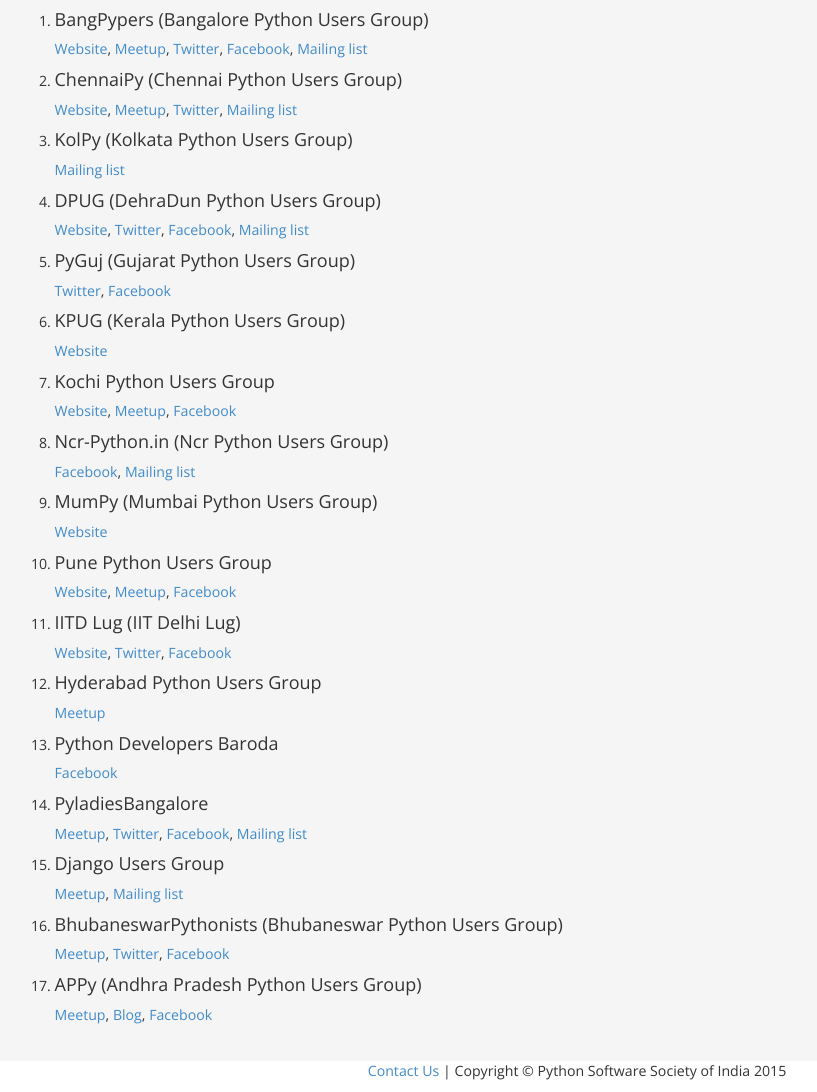
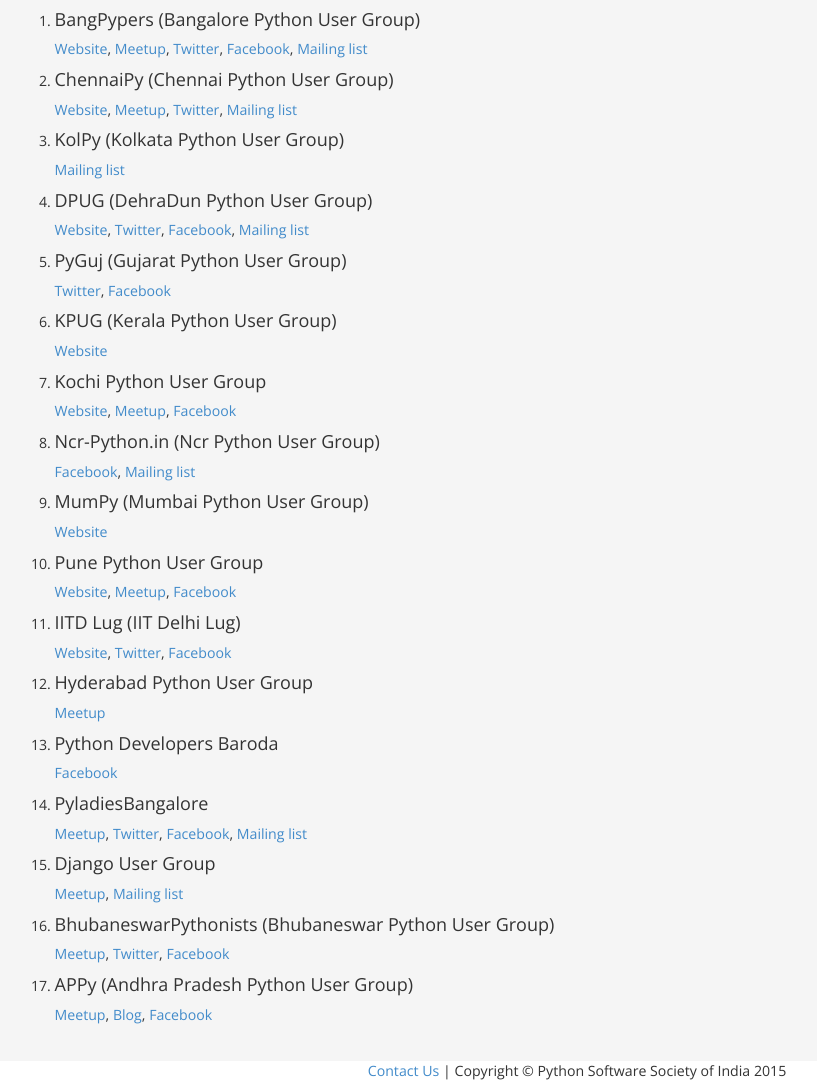
Before and after one commit to pythonindia/pssi.org.in, a Django app: page /usergroups/ in a window 1280 px wide. Shown: the part 326-1418 px from the top of the page, without its empty margins (63-880 px from the left). Run offline with Django 3.2, Linux system fonts and the light colour scheme; some libraries are stand-ins or nearby versions.

Commit message:
Edits user_group page

```diff
--- a/templates/user_groups.html
+++ b/templates/user_groups.html
@@ -17,43 +17,43 @@
     <div class="push-4-bottom">
         <ol>
             <li>
-                <h4>BangPypers (Bangalore Python Users Group)</h4>
+                <h4>BangPypers (Bangalore Python User Group)</h4>
                 <p><a href="http://bangalore.python.org.in/" target="_blank">Website</a>, <a href="http://www.meetup.com/BangPypers/" target="_blank">Meetup</a>, <a href="https://twitter.com/__bangpypers__" target="_blank">Twitter</a>, <a href="https://www.facebook.com/bangpypers" target="_blank">Facebook</a>, <a href="https://mail.python.org/mailman/listinfo/bangpypers" target="_blank">Mailing list</a></p>
             </li>
             <li>
-                <h4>ChennaiPy (Chennai Python Users Group)</h4>
+                <h4>ChennaiPy (Chennai Python User Group)</h4>
                 <p><a href="http://chennaipy.org/" target="_blank">Website</a>, <a href="http://www.meetup.com/Chennaipy/" target="_blank">Meetup</a>, <a href="https://twitter.com/chennaipy" target="_blank">Twitter</a>, <a href="https://mail.python.org/mailman/listinfo/chennaipy" target="_blank">Mailing list</a></p>
             </li>
             <li>
-                <h4>KolPy (Kolkata Python Users Group)</h4>
+                <h4>KolPy (Kolkata Python User Group)</h4>
                 <p><a href="https://mail.python.org/mailman/listinfo/kolpy" target="_blank">Mailing list</a></p>
             </li>
             <li>
-                <h4>DPUG (DehraDun Python Users Group)</h4>
+                <h4>DPUG (DehraDun Python User Group)</h4>
                 <p><a href="http://www.dehradunpython.com/" target="_blank">Website</a>, <a href="https://twitter.com/Dehradun_Python" target="_blank">Twitter</a>, <a href="https://www.facebook.com/dehradun.python" target="_blank">Facebook</a>, <a href="https://mail.python.org/mailman/listinfo/dehradun-python" target="_blank">Mailing list</a></p>
             </li>
             <li>
-                <h4>PyGuj (Gujarat Python Users Group)</h4>
+                <h4>PyGuj (Gujarat Python User Group)</h4>
                 <p><a href="https://twitter.com/pyguj" target="_blank">Twitter</a>, <a href="https://www.facebook.com/PyGuj" target="_blank">Facebook</a></p>
             </li>
             <li>
-                <h4>KPUG (Kerala Python Users Group)</h4>
+                <h4>KPUG (Kerala Python User Group)</h4>
                 <p><a href="http://kpug.zwiki.org/FrontPage" target="_blank">Website</a></p>
             </li>
             <li>
-                <h4>Kochi Python Users Group</h4>
+                <h4>Kochi Python User Group</h4>
                 <p><a href="https://kochi.python.org.in/" target="_blank">Website</a>, <a href="http://www.meetup.com/KochiPython/" target="_blank">Meetup</a>, <a href="https://www.facebook.com/groups/kochi.python/" target="_blank">Facebook</a></p>
             </li>
             <li>
-                <h4>Ncr-Python.in (Ncr Python Users Group)</h4>
+                <h4>Ncr-Python.in (Ncr Python User Group)</h4>
                 <p><a href="https://www.facebook.com/groups/ncrpython/" target="_blank">Facebook</a>, <a href="https://mail.python.org/mailman/listinfo/ncr-python.in" target="_blank">Mailing list</a></p>
             </li>
             <li>
-                <h4>MumPy (Mumbai Python Users Group)</h4>
+                <h4>MumPy (Mumbai Python User Group)</h4>
                 <p><a href="http://www.mumpy.org/" target="_blank">Website</a></p>
             </li>
             <li>
-                <h4>Pune Python Users Group</h4>
+                <h4>Pune Python User Group</h4>
                 <p><a href="http://pune.python.org.in/" target="_blank">Website</a>, <a href="http://www.meetup.com/PythonPune/" target="_blank">Meetup</a>, <a href="https://www.facebook.com/pages/Pune-Python-Users-Group/217757114902836" target="_blank">Facebook</a></p>
             </li>
             <li>
@@ -61,7 +61,7 @@
                 <p><a href="http://www.lug-iitd.org/" target="_blank">Website</a>, <a href="https://twitter.com/lugiitd" target="_blank">Twitter</a>, <a href="https://www.facebook.com/pages/LUGIITD/111975198837339" target="_blank">Facebook</a></p>
             </li>
             <li>
-                <h4>Hyderabad Python Users Group</h4>
+                <h4>Hyderabad Python User Group</h4>
                 <p><a href="http://www.meetup.com/Hyderabad-Python-Meetup-Group/" target="_blank">Meetup</a></p>
             </li>
             <li>
@@ -73,15 +73,15 @@
                 <p><a href="http://www.meetup.com/PyladiesBangalore/" target="_blank">Meetup</a>, <a href="https://twitter.com/pyladiesblore" target="_blank">Twitter</a>, <a href="https://www.facebook.com/groups/pyladiesblr/" target="_blank">Facebook</a>, <a href="https://mail.python.org/mailman/listinfo/pyladies-blr" target="_blank">Mailing list</a></p>
             </li>
             <li>
-                <h4>Django Users Group</h4>
+                <h4>Django User Group</h4>
                 <p><a href="http://www.meetup.com/Bangalore-Django-User-Group/" target="_blank">Meetup</a>, <a href="https://mail.python.org/mailman/listinfo/django-india" target="_blank">Mailing list</a></p>
             </li>
             <li>
-                <h4>BhubaneswarPythonists (Bhubaneswar Python Users Group)</h4>
+                <h4>BhubaneswarPythonists (Bhubaneswar Python User Group)</h4>
                 <p><a href="http://www.meetup.com/BhubaneswarPythonists-Bhubaneswar-Python-Users-Group/" target="_blank">Meetup</a>, <a href="https://twitter.com/bbsrpython" target="_blank">Twitter</a>, <a href="https://www.facebook.com/bhubaneswarpythonists" target="_blank">Facebook</a></p>
             </li>
             <li>
-                <h4>APPy (Andhra Pradesh Python Users Group)</h4>
+                <h4>APPy (Andhra Pradesh Python User Group)</h4>
                 <p><a href="http://www.meetup.com/APPyUG/" target="_blank">Meetup</a>, <a href="http://appyug.tumblr.com/" target="_blank">Blog</a>, <a href="https://www.facebook.com/appyug " target="_blank">Facebook</a></p>
             </li>
         </ol>
```
